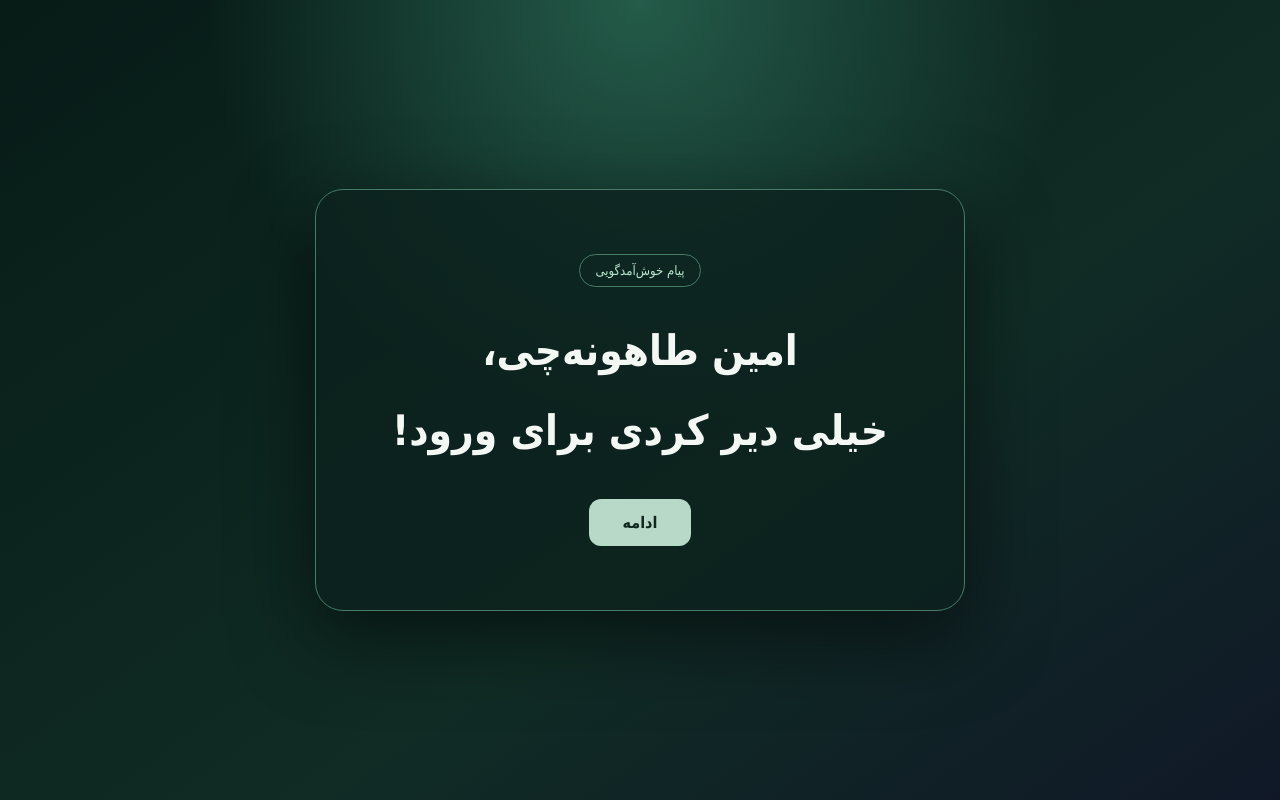
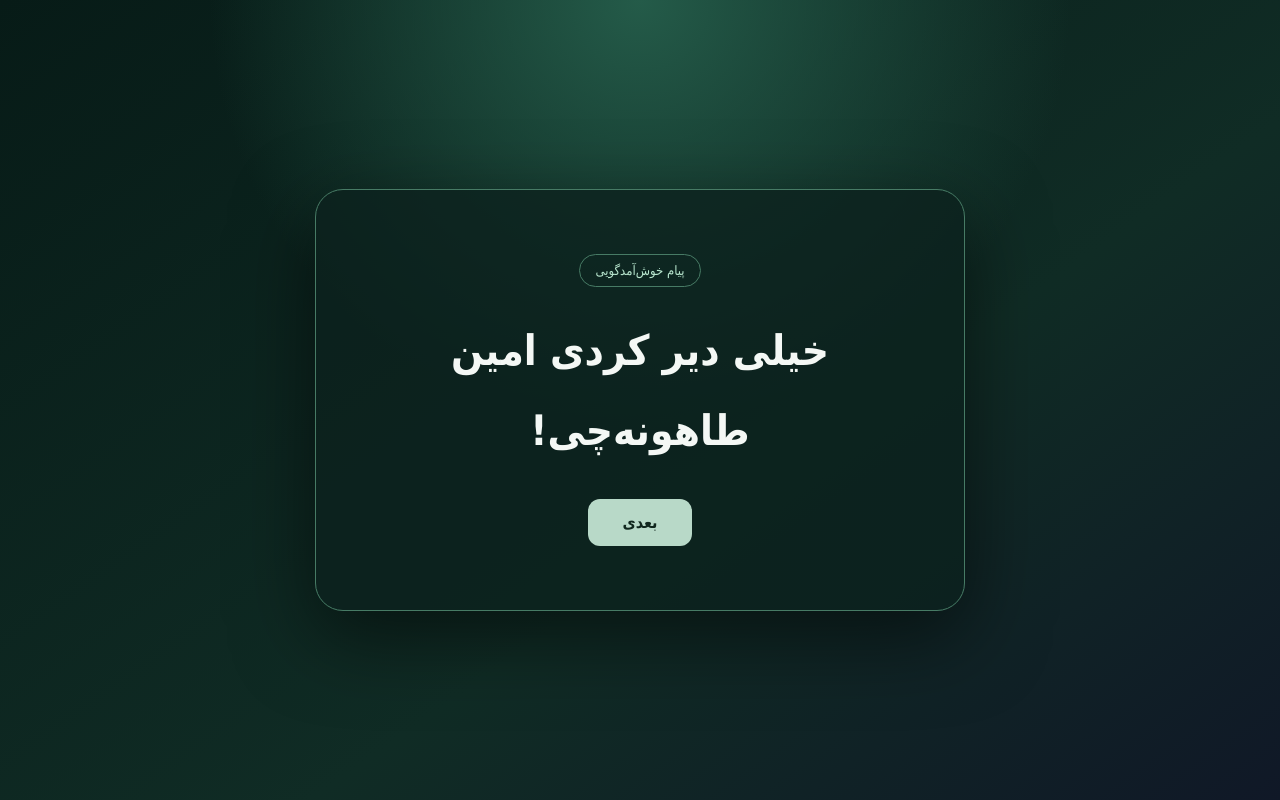
Before and after one commit to aminabdi232-dot/contractor-management, a plain HTML site: page welcome.html in a window 1280 px wide. Drawn offline with Linux system fonts and the light colour scheme.

Commit message:
Set first welcome screen and next button

```diff
--- a/welcome.html
+++ b/welcome.html
@@ -3,7 +3,7 @@
 <head>
 <meta charset="utf-8">
 <meta name="viewport" content="width=device-width,initial-scale=1">
-<title>خوش آمدید</title>
+<title>خیلی دیر کردی امین طاهونه‌چی!</title>
 <style>
 *{box-sizing:border-box}body{margin:0;min-height:100vh;display:grid;place-items:center;padding:24px;background:radial-gradient(circle at 50% 0,#245b49 0,transparent 42%),linear-gradient(145deg,#071b17,#102c25 60%,#101827);font-family:Tahoma,Arial,sans-serif;color:#f4f8f5}
 .card{width:min(650px,100%);padding:clamp(32px,7vw,64px);border:1px solid #477b65;border-radius:28px;background:#0c211dcc;box-shadow:0 25px 80px #0008;text-align:center}
@@ -15,8 +15,8 @@ a{display:inline-block;text-decoration:none;background:#b8d9c8;color:#10271e;pad
 <body>
 <main class="card">
 <div class="tag">پیام خوش‌آمدگویی</div>
-<h1>امین طاهونه‌چی،<br>خیلی دیر کردی برای ورود!</h1>
-<a href="intro.html">ادامه</a>
+<h1>خیلی دیر کردی امین طاهونه‌چی!</h1>
+<a href="intro.html">بعدی</a>
 </main>
 </body>
 </html>
```
